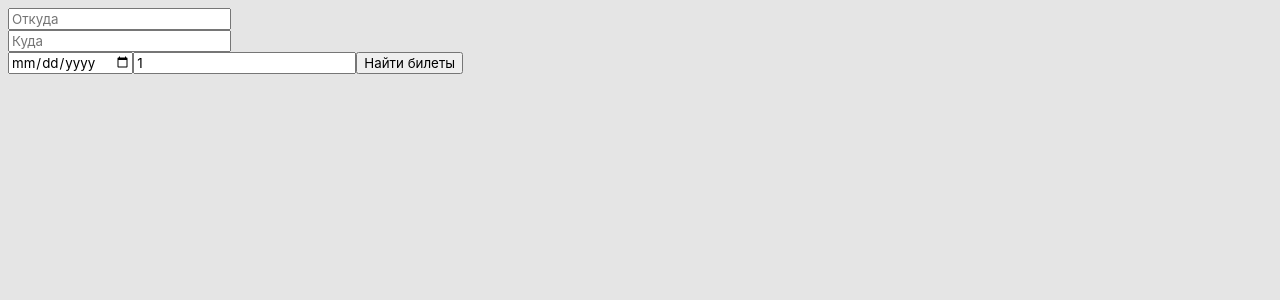
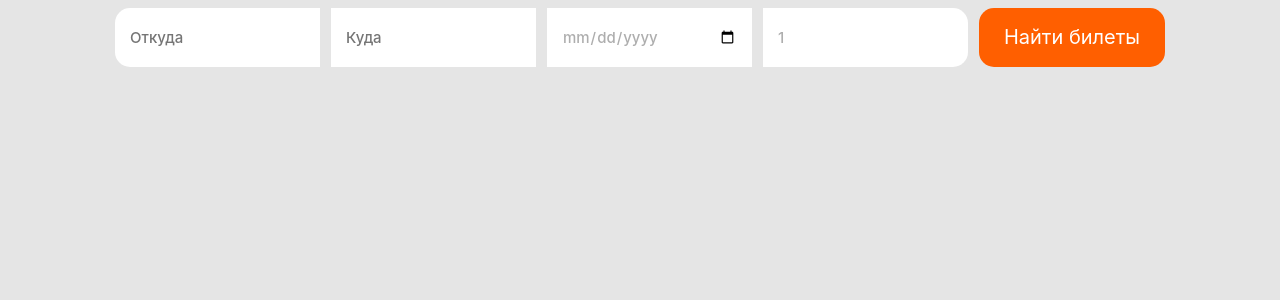
Before and after one commit to sonechqa/DB, a Vue app in the folder web/public/frontend/: page / in a window 1280 px wide. Shown: the top 300 px of the page. Built offline with nearby package versions, Linux system fonts and the light colour scheme.

Commit message:
Dropdown

```diff
--- a/web/public/frontend/package.json
+++ b/web/public/frontend/package.json
@@ -11,6 +11,7 @@
     "axios": "^0.27.2",
     "core-js": "^3.8.3",
     "dayjs": "^1.11.2",
+    "v-click-outside": "^3.2.0",
     "vue": "^2.6.14",
     "vue-router": "^3.5.1",
     "vuex": "^3.6.2"
--- a/web/public/frontend/src/components/route/PlaceTime.vue
+++ b/web/public/frontend/src/components/route/PlaceTime.vue
@@ -1,5 +1,5 @@
 <template>
-  <div class="placeTime" v-bind:class="{ rightAlign: isRight }">
+  <div class="placeTime" :class="{ rightAlign: isRight }">
     <span class="date">
       {{ date }}
     </span>
--- a/web/public/frontend/src/components/route/Route.vue
+++ b/web/public/frontend/src/components/route/Route.vue
@@ -42,20 +42,18 @@
         </span>
       </div>
 
-      <Button class="button">
-        <span class="buy">Купить</span>
-      </Button>
+      <UiButton class="button">Купить</UiButton>
     </div>
   </div>
 </template>
 
 <script>
 import PlaceTime from "./PlaceTime.vue";
-import Button from "../ui/Button.vue";
+import UiButton from "../ui/UiButton.vue";
 
 export default {
   name: "Route",
-  components: { PlaceTime, Button },
+  components: { PlaceTime, UiButton },
 
   props: {
     route: {
@@ -166,9 +164,9 @@ export default {
 
 .button {
   margin-top: auto;
-}
-
-.buy {
+  border-radius: 10px;
+  padding: 15px 45px;
+  max-width: 145px;
   font-weight: 500;
   font-size: 16px;
   line-height: 15px;
--- a/web/public/frontend/src/components/search/CitySelect.vue
+++ b/web/public/frontend/src/components/search/CitySelect.vue
@@ -1,13 +1,14 @@
 <template>
-  <div class="citySelect">
-    <input
+  <div class="citySelect" v-click-outside="hideDropdown">
+    <UiInput
       type="text"
       :placeholder="placeholder"
       v-model="citySearch"
       @input="showCities"
+      @click="toggleDropdown"
     />
 
-    <div class="cities">
+    <div class="cities" v-show="toggle">
       <div
         class="city"
         v-for="(city, index) in cities"
@@ -22,11 +23,16 @@
 
 <script>
 import axios from "axios";
+import clickOutside from "v-click-outside";
+import UiInput from "../ui/UiInput.vue";
 
 export default {
   name: "CitySelect",
 
-  components: {},
+  components: { UiInput },
+  directives: {
+    clickOutside: clickOutside.directive,
+  },
 
   props: {
     placeholder: {
@@ -38,6 +44,7 @@ export default {
     return {
       citySearch: "",
       cities: [],
+      toggle: false,
     };
   },
 
@@ -57,10 +64,26 @@ export default {
     cityChoice(city) {
       this.citySearch = city.name;
       this.$emit("cityChoose", city.id);
+      this.hideDropdown();
+    },
+
+    toggleDropdown() {
+      this.toggle = !this.toggle;
+    },
+
+    hideDropdown() {
+      this.toggle = false;
     },
   },
 };
 </script>
 
 <style lang="scss" scoped>
+.citySelect {
+  position: relative;
+}
+
+.cities {
+  position: absolute;
+}
 </style>
--- a/web/public/frontend/src/components/search/Parameters.vue
+++ b/web/public/frontend/src/components/search/Parameters.vue
@@ -1,23 +1,31 @@
 <template>
   <div class="parameters">
-    <CitySelect placeholder="Откуда" @cityChoose="fromCitySave" />
-    <CitySelect placeholder="Куда" @cityChoose="toCitySave" />
-    <input type="date" v-model="date" />
-    <input
+    <CitySelect
+      class="fromCity"
+      placeholder="Откуда"
+      @cityChoose="fromCitySave"
+    />
+    <CitySelect class="toCity" placeholder="Куда" @cityChoose="toCitySave" />
+    <UiInput class="date" type="date" v-model="date" />
+    <UiInput
+      class="passengers"
       type="text"
       placeholder="Количество пассажиров"
       v-model="passengers"
     />
-    <button @click="onSubmit">Найти билеты</button>
+    <UiButton class="find" @click="onSubmit">Найти билеты</UiButton>
   </div>
 </template>
 
 <script>
 import CitySelect from "./CitySelect.vue";
+import UiButton from "../ui/UiButton.vue";
+import UiInput from "../ui/UiInput.vue";
+
 export default {
   name: "Parameters",
 
-  components: { CitySelect },
+  components: { CitySelect, UiButton, UiInput },
 
   data() {
     return {
@@ -50,4 +58,41 @@ export default {
 </script>
 
 <style lang="scss" scoped>
+.parameters {
+  display: flex;
+  justify-content: space-between;
+  width: 1050px;
+  margin: 0 auto;
+}
+
+.find {
+  background-color: #ff5f00;
+  border-radius: 15px;
+  font-size: 20px;
+  line-height: 15px;
+  padding: 20px 25px;
+}
+
+.date {
+  border-radius: 0;
+  width: 205px;
+}
+
+.passengers {
+  border-radius: 0px 15px 15px 0px;
+  width: 205px;
+}
 </style>
+
+
+<style lang="scss">
+.fromCity input {
+  border-radius: 15px 0px 0px 15px !important;
+  width: 205px;
+}
+
+.toCity input {
+  border-radius: 0 !important;
+  width: 205px;
+}
+</style>
--- a/web/public/frontend/src/components/ui/Button.vue
+++ b/web/public/frontend/src/components/ui/UiButton.vue
@@ -1,21 +1,27 @@
 <template>
-  <button class="button"><slot></slot></button>
+  <button class="button" @click="onClick"><slot></slot></button>
 </template>
 
 <script>
 export default {
   name: "Button",
   components: {},
+
+  methods: {
+    onClick(e) {
+      this.$emit("click", e);
+    },
+  },
 };
 </script>
 
 <style lang="scss" scoped>
 .button {
-  width: 145px;
-  height: 50px;
   background: #2060ff;
+  border: none;
   border-radius: 10px;
-  border: none;
+  padding: 15px 45px;
   cursor: pointer;
+  color: #ffffff;
 }
 </style>
--- /dev/null
+++ b/web/public/frontend/src/components/ui/UiInput.vue
@@ -0,0 +1,57 @@
+<template>
+  <input
+    class="input"
+    :type="type"
+    :placeholder="placeholder"
+    v-model="inputValue"
+    @click="onClick"
+  />
+</template>
+
+<script>
+export default {
+  name: "UiInput",
+  props: {
+    value: {
+      type: String,
+      default: "",
+    },
+    placeholder: {
+      type: String,
+    },
+    type: {
+      type: String,
+    },
+  },
+
+  computed: {
+    inputValue: {
+      get() {
+        return this.value;
+      },
+      set(val) {
+        this.$emit("input", val);
+      },
+    },
+  },
+
+  methods: {
+    onClick(e) {
+      this.$emit("click", e);
+    },
+  },
+};
+</script>
+
+<style lang="scss" scoped>
+.input {
+  border-radius: 15px;
+  border: none;
+  font-weight: 500;
+  font-size: 15px;
+  line-height: 15px;
+  color: #aeaeae;
+  text-align: left;
+  padding: 20px 15px;
+}
+</style>
```
Also changed, not shown: 1 other file (tests, documents, lock files or other folders).
